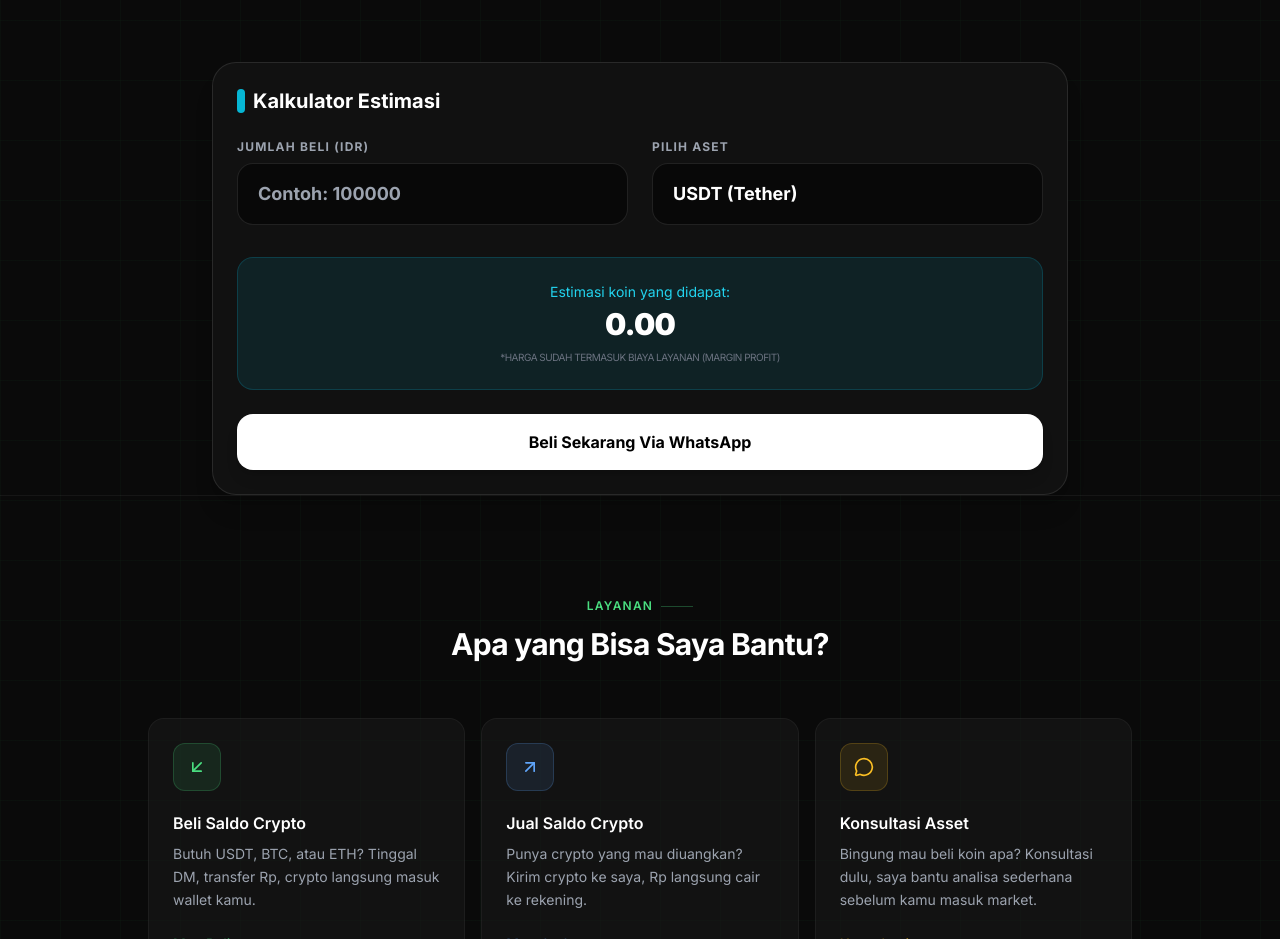
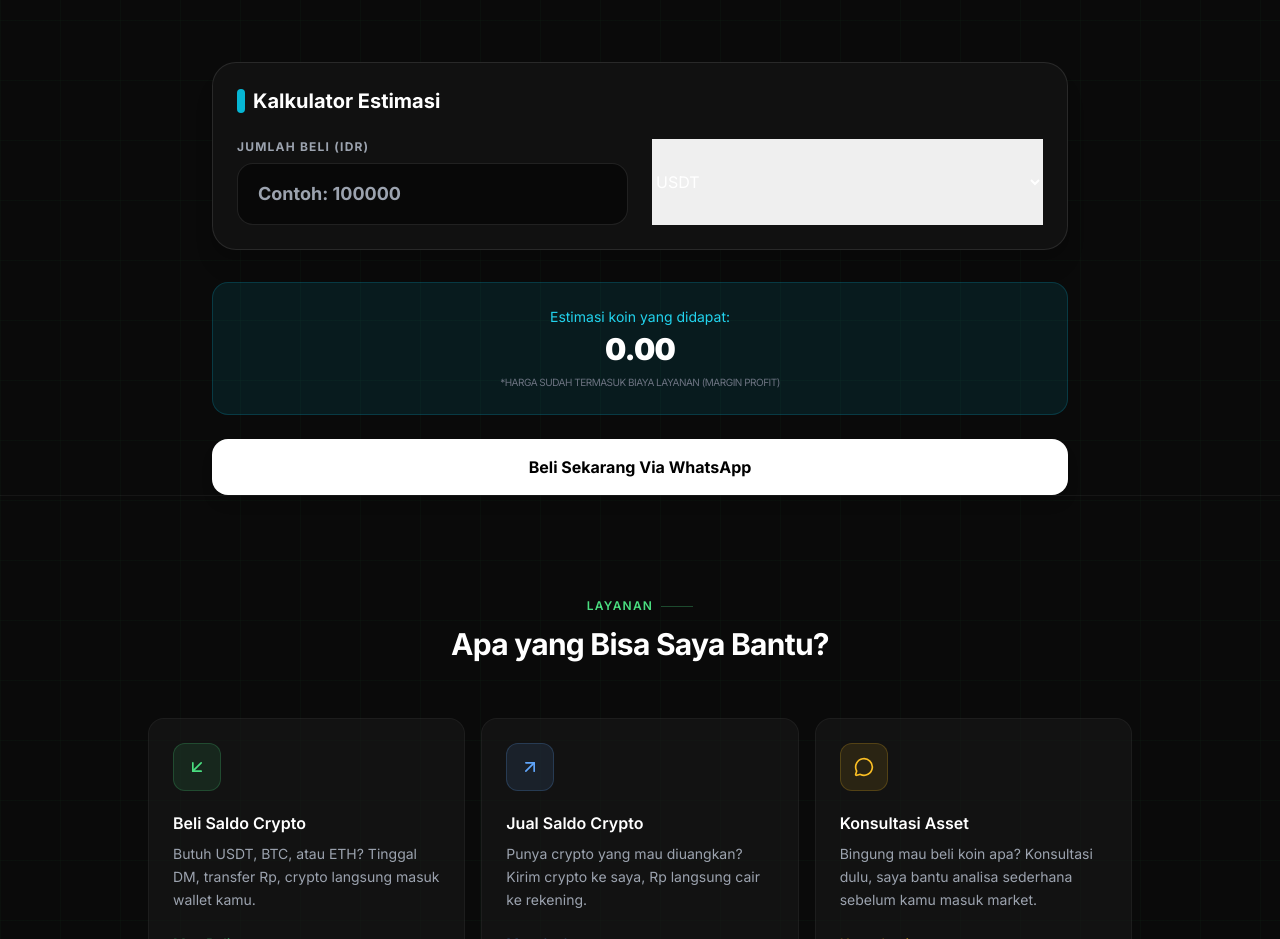
Before and after one commit to peroin/Crypto, a plain HTML site: page index.html in a window 1280 px wide. Shown: the part 1300-2239 px from the top of the page. Drawn offline with nearby package versions, Linux system fonts and the light colour scheme; no server answers.

Commit message:
Update index.html

```diff
--- a/index.html
+++ b/index.html
@@ -207,14 +207,12 @@
       </div>
 
       <!-- Pilih Koin -->
-      <div>
-        <label class="block text-xs text-gray-400 mb-2 uppercase font-bold tracking-widest">Pilih Aset</label>
-        <select id="select-coin" class="w-full bg-black/50 border border-white/10 rounded-2xl px-5 py-4 text-white focus:outline-none focus:border-cyan-500 transition-all text-lg font-bold appearance-none">
-          <option value="tether">USDT (Tether)</option>
-          <option value="solana">SOL (Solana)</option>
-          <option value="tron">TRX (Tron)</option>
-          <option value="ethereum">ETH (Ethereum)</option>
-        </select>
+<select id="select-coin" onchange="calculateCrypto()">
+  <option value="tether">USDT</option>
+  <option value="solana">SOLANA</option>
+  <option value="tron">TRON</option>
+  <option value="ethereum">ETH BASE</option>
+</select>
       </div>
     </div>
 
@@ -1109,31 +1107,30 @@ document.getElementById('input-idr').addEventListener('input', calculateCrypto);
 document.getElementById('select-coin').addEventListener('change', calculateCrypto);
 
 function calculateCrypto() {
-  const amountIDR = document.getElementById('input-idr').value;
-  // Ini akan mengambil value seperti 'price-tether'
-  const selectedPriceId = document.getElementById('select-coin').value;
+  const amountIDR = parseFloat(document.getElementById('input-idr').value);
+  const selectedCoinId = document.getElementById('select-coin').value;
   const resultDisplay = document.getElementById('calc-result');
 
-  // Mencari elemen berdasarkan ID (price-tether, price-solana, dll)
-  const priceElement = document.getElementById(selectedPriceId);
+  // 1. Ambil harga IDR langsung dari variabel priceData yang sudah jalan di web kamu
+  // Kita coba cari apakah datanya ada
+  if (amountIDR > 0 && typeof priceData !== 'undefined' && priceData[selectedCoinId]) {
 
-  if (amountIDR > 0 && priceElement) {
-    // Ambil teks harga (Contoh: "Rp 15.800"), hapus semua kecuali angka
-    const priceText = priceElement.innerText.replace(/[^0-9]/g, '');
-    const hargaSatuan = parseFloat(priceText);
+    const hargaSatuan = priceData[selectedCoinId].idr;
 
     if (hargaSatuan > 0) {
-      // Hitung: Jumlah Uang / Harga Per Unit
+      // 2. Hitung estimasi koin
       const estimasiKoin = amountIDR / hargaSatuan;
 
-      // Jika ETH gunakan 6 desimal, selain itu 4 desimal
-      const decimal = selectedPriceId.includes('eth') ? 6 : 4;
+      // 3. Tentukan jumlah desimal (ETH 6, lainnya 4)
+      const decimal = (selectedCoinId === 'ethereum' || selectedCoinId.includes('eth')) ? 6 : 4;
 
+      // 4. Tampilkan hasil
       resultDisplay.innerText = estimasiKoin.toFixed(decimal);
     } else {
       resultDisplay.innerText = "0.00";
     }
   } else {
+    // Jika data belum loading atau input kosong
     resultDisplay.innerText = "0.00";
   }
 }
```
